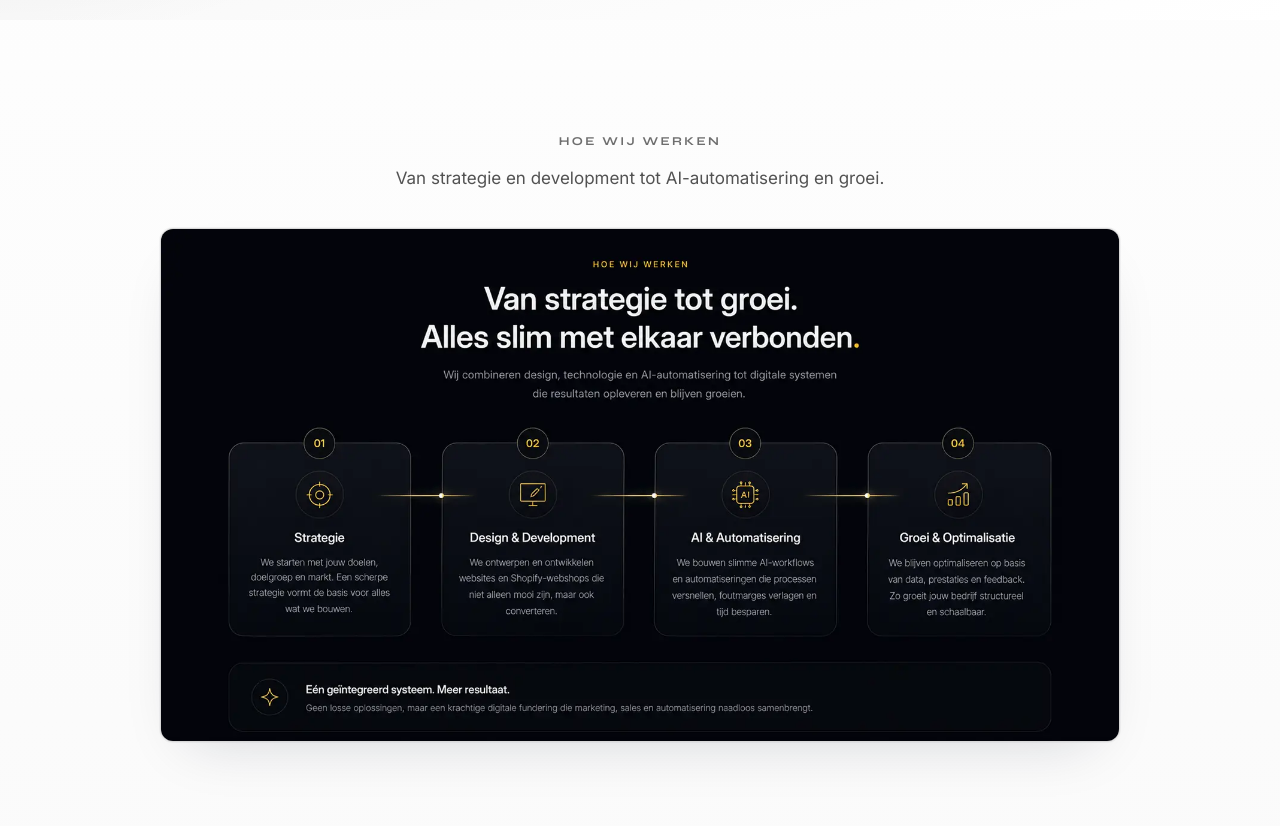
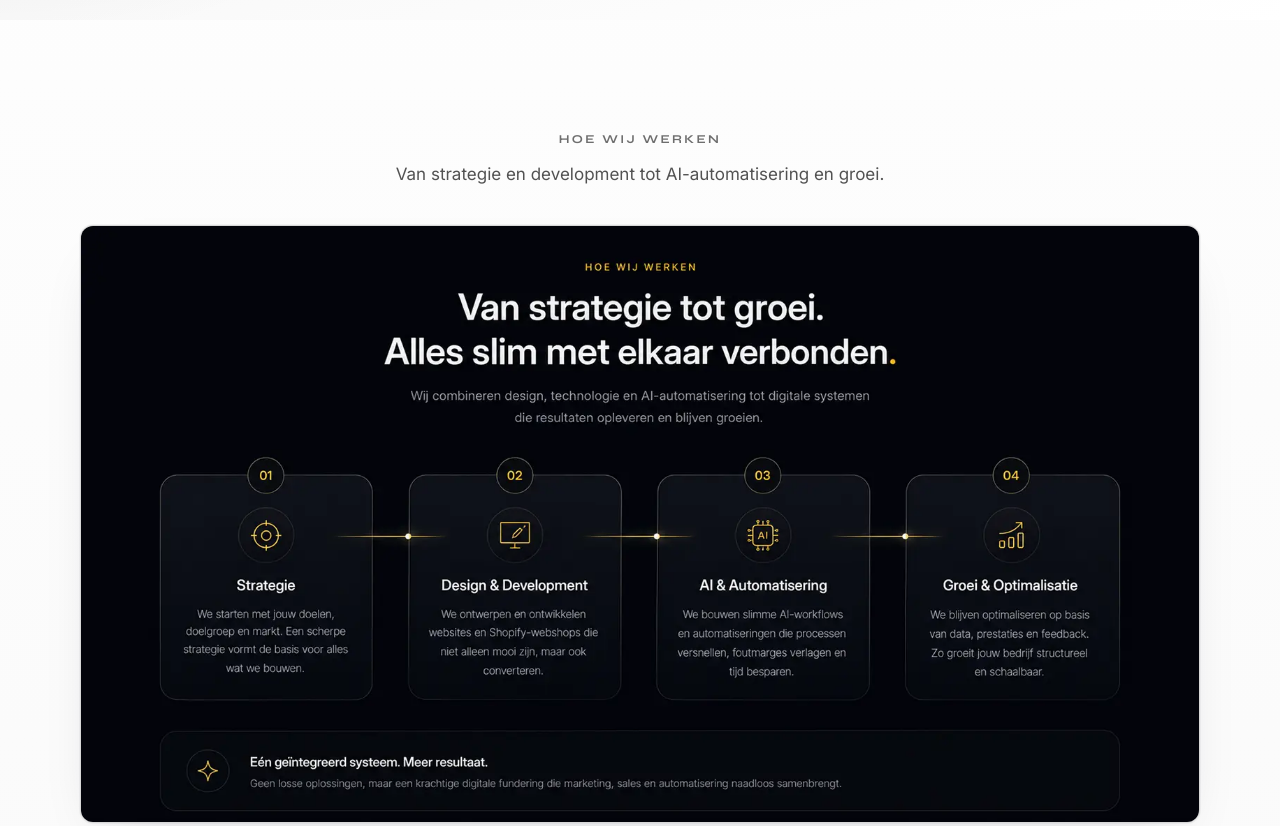
Before and after one commit to ardrotterdam/abshops, a plain HTML site: page index.html in a window 1280 px wide. Shown: the part 580-1406 px from the top of the page. Drawn offline with Linux system fonts and the light colour scheme.

Commit message:
Fix zichtbaarheid workflow infographic op homepage

```diff
--- a/index.html
+++ b/index.html
@@ -38,7 +38,7 @@
     <link href="https://fonts.googleapis.com/css2?family=Inter:wght@300;400;500;600;700&family=Syne:wght@400;600;700;800&display=swap" rel="stylesheet">
     <link rel="preload" as="image" href="abshops-premium-workspace-hero.webp">
     <script src="theme.js"></script>
-    <link rel="stylesheet" href="styles.css?v=20260510">
+    <link rel="stylesheet" href="styles.css?v=20260518">
 
     <script type="application/ld+json">
     {
@@ -231,22 +231,22 @@
         </div>
     </section>
 
-    <section class="workflow-infographic" aria-labelledby="workflow-infographic-eyebrow">
+    <section class="workflow-infographic" aria-labelledby="workflow-infographic-heading">
         <div class="workflow-infographic-inner">
-            <p id="workflow-infographic-eyebrow" class="workflow-infographic-eyebrow" data-i18n="index.workflowEyebrow">
+            <h2 id="workflow-infographic-heading" class="workflow-infographic-eyebrow" data-i18n="index.workflowEyebrow">
                 HOE WIJ WERKEN
-            </p>
+            </h2>
             <p class="workflow-infographic-lead" data-i18n="index.workflowLead">
                 Van strategie en development tot AI-automatisering en groei.
             </p>
             <figure class="workflow-infographic-frame">
                 <img
                     class="workflow-infographic-img"
-                    src="abshops-ai-automation-workflow-infographic.webp"
+                    src="/public/assets/abshops-ai-automation-workflow-infographic.webp"
                     width="1600"
                     height="854"
                     decoding="async"
-                    loading="lazy"
+                    loading="eager"
                     alt="Workflow infographic van ABshops met strategie, webdevelopment, AI automatisering en digitale groei"
                     data-i18n="index.workflowImgAlt"
                     data-i18n-suppress-text="true"
--- a/styles.css
+++ b/styles.css
@@ -1495,8 +1495,10 @@ html[data-theme="dark"] .hero.hero--home .hero-visual-frame {
 }
 
 .workflow-infographic-inner {
-    max-width: 960px;
+    width: 100%;
+    max-width: min(1120px, 100%);
     margin: 0 auto;
+    padding: 0;
     text-align: center;
 }
 
@@ -1508,6 +1510,7 @@ html[data-theme="dark"] .hero.hero--home .hero-visual-frame {
     text-transform: uppercase;
     color: var(--gray-500);
     margin: 0 0 0.85rem;
+    line-height: 1.3;
 }
 
 .workflow-infographic-lead {
```
Also changed, not shown: public/assets/abshops-ai-automation-workflow-infographic.webp (renamed from abshops-ai-automation-workflow-infographic.webp).
